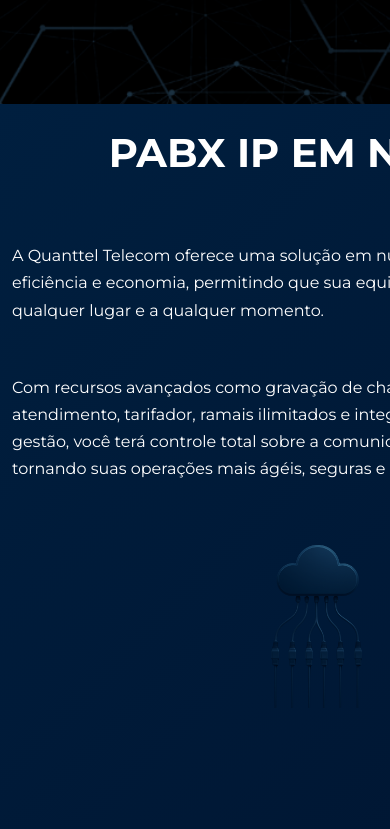
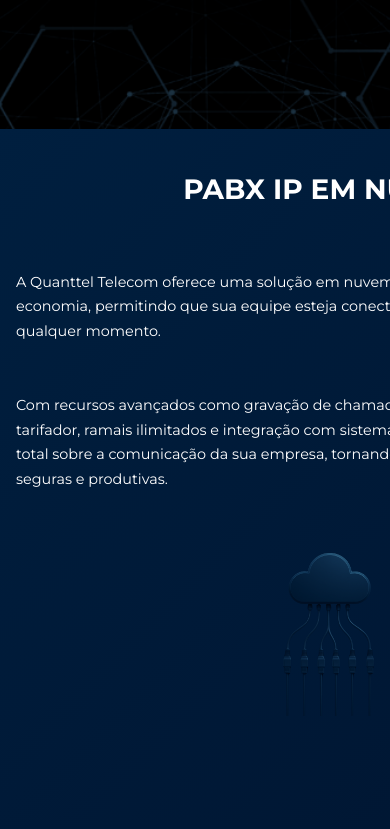
Before and after one commit to Quanttel/Quanttel, a plain HTML site: page index.html in a window 390 px wide. Shown: the part 2675-3504 px from the top of the page. Drawn offline with Linux system fonts and the light colour scheme.

Commit message:
Add files via upload

```diff
--- a/index.html
+++ b/index.html
@@ -71,8 +71,8 @@ main{max-width:1200px;margin:60px auto 60px;padding:0 20px;display:flex;flex-dir
   justify-content:flex-start;
   align-items:flex-start;
   padding:60px 20px;
-  width:100vw; /* ocupa toda a largura da tela */
-  margin-left: calc(-50vw + 50%); /* centraliza em relação à viewport */
+  width:100vw;
+  margin-left: calc(-50vw + 50%);
   background: linear-gradient(135deg, #001f3f, #000d26);
   color:#fff;
   box-sizing:border-box;
@@ -130,21 +130,18 @@ footer{margin-top:36px;padding:18px 14px;background:rgba(0,0,0,0.66);text-align:
 /* RESPONSIVE */
 @media(max-width:1024px){
   .pabx-card > div:first-child,
-  .pabx-card > div:nth-child(2) {
+  .pabx-card > div:nth-child(2),
+  .pabx-card > div:last-child {
     flex: 1 1 100% !important;
     display: flex !important;
     flex-direction: column !important;
     width: 100% !important;
     margin-bottom: 20px;
   }
-  .pabx-card > div:nth-child(2) {
+  .pabx-card > div:nth-child(2),
+  .pabx-card > div:last-child {
     grid-template-columns: 1fr !important;
     gap: 16px !important;
-  }
-  .pabx-card > div:last-child {
-    grid-template-columns: repeat(2,1fr) !important;
-    gap: 16px !important;
-    width: 100% !important;
   }
   .pabx-block, .pabx-block-small {
     width: 100% !important;
@@ -153,39 +150,30 @@ footer{margin-top:36px;padding:18px 14px;background:rgba(0,0,0,0.66);text-align:
   .pabx-card > div:first-child div {
     text-align: center !important;
   }
-
-  /* CORREÇÃO SCROLL HORIZONTAL PABX IP */
+}
+@media(max-width:620px){
   .pabx-card {
-    width: 100% !important;
-    margin-left: 0 !important;
-    padding-left: 12px !important;
-    padding-right: 12px !important;
+    padding: 40px 16px !important;
+  }
+  .free-images img {
+    width: 80% !important;
+  }
+  .pabx-card h3{
+    font-size:2rem !important;
+  }
+  .pabx-card p{
+    font-size:0.95rem !important;
   }
 }
-
-@media(max-width:768px){
-  .pabx-card > div:last-child {
-    grid-template-columns: 1fr !important;
-    gap: 12px !important;
+@media(max-width:480px){
+  .free-images img {
+    width: 90% !important;
   }
-  .pabx-block-small {
-    padding: 12px !important;
+  .pabx-card h3{
+    font-size:1.75rem !important;
   }
-}
-
-@media(max-width:480px){
-  .pabx-card {
-    padding: 20px 12px !important;
-  }
-  .pabx-card > div:last-child {
-    grid-template-columns: 1fr !important;
-    gap: 12px !important;
-  }
-  .pabx-block-small {
-    font-size: 0.85rem !important;
-  }
-  .pabx-card img {
-    max-width: 100% !important;
+  .pabx-card p{
+    font-size:0.9rem !important;
   }
 }
 </style>
```
